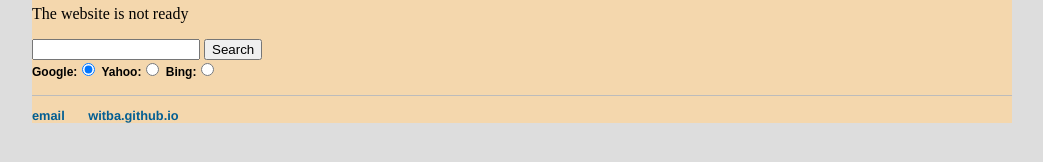
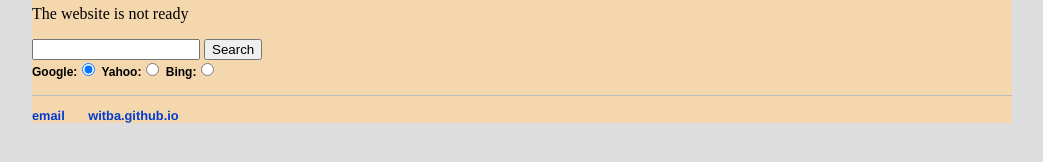
Before and after one commit to witba/witba.github.io, a Jekyll site: the page built from index.html, in a window 1280 px wide. Shown: the part 205-367 px from the top of the page, without its empty margins (118-1161 px from the left). Built offline with Jekyll 4.4.1, drawn with Linux system fonts in a browser that asks for light colours.

Commit message:
Update main.css

```diff
--- a/css/main.css
+++ b/css/main.css
@@ -31,8 +31,8 @@ color: #000000;
 }
 
 
-a { text-decoration: none; color: #025e93; }
-a:hover { color: #4c2975; text-decoration: underline; }
+a { text-decoration: none; color: #003bd1; }
+a:hover { color: #01c422; text-decoration: underline; }
 /*a:visited { color: #0066CC; text-decoration: none} */
 
 /*p, ul { font-size: 1em; line-height: 1.2em; color: #000000; } */
```
